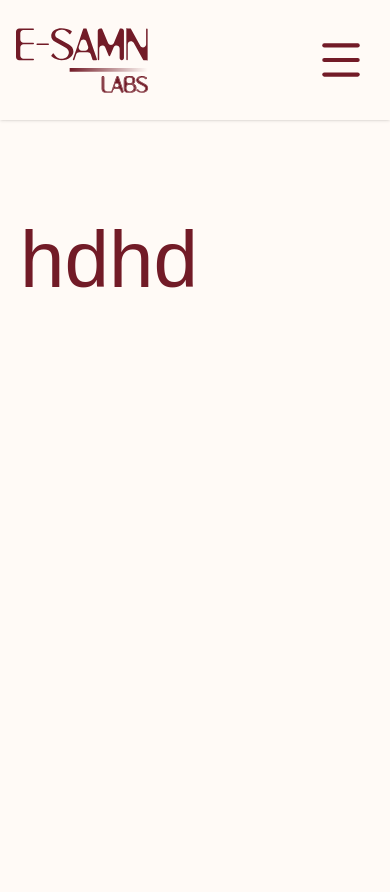
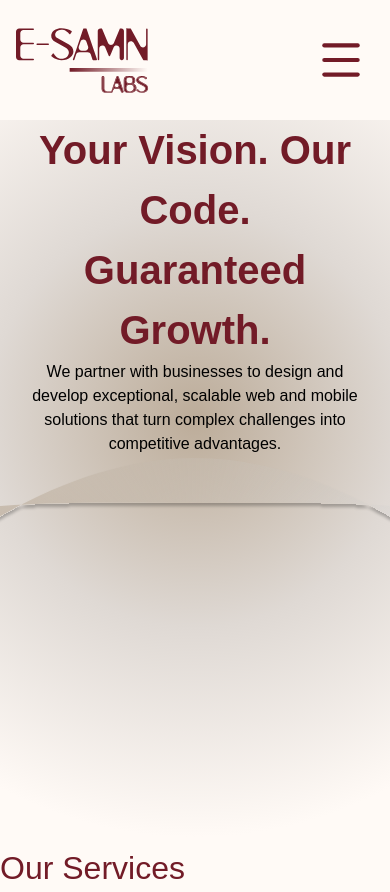
Before and after one commit to SaliMerc/esamntech-website, a React (Vite) app: page / in a window 390 px wide. Before the commit the page ends 844 px from the top, so only its background shows below. Built offline with nearby package versions, Linux system fonts and the light colour scheme.

Commit message:
prelim implementation of hero section

```diff
--- a/src/components/Header.jsx
+++ b/src/components/Header.jsx
@@ -13,7 +13,7 @@ const Header = () => {
   ];
 
   return (
-    <header className="bg-[#FFFAF6] shadow-sm w-full fixed top-0 z-50">
+    <header className="bg-[#FFFAF6] w-full fixed top-0 z-50">
       <nav className="mx-auto px-4 sm:px-6 lg:px-4 max-w-7xl flex items-center justify-between h-30">
 
         {/* Logo */}
--- a/src/index.css
+++ b/src/index.css
@@ -8,7 +8,8 @@
 
 :root h1 {
   color: #721B27;
-  font-size: 5rem;
+  font-size: 4rem;
+  font-weight: 600;
 }
 
 :root h2 {
@@ -20,3 +21,18 @@
   color: #000000;
   font-size: 2rem;
 }
+
+
+@media screen and (max-width: 768px) {
+  :root h1 {
+    font-size: 2.5rem;
+  }
+
+  :root h2 {
+    font-size: 2rem;
+  }
+
+  :root h3 {
+    font-size: 1.5rem;
+  }
+}
--- a/src/pages/LandingPage.jsx
+++ b/src/pages/LandingPage.jsx
@@ -1,14 +1,19 @@
 import Header from "../components/Header";
+import backgroundImage from '../assets/general-images/hero-background.svg';
 
 const Home = () => {
   return (
     <>
-      <section className="pt-50">
+      <section className=" min-h-[100vh] pt-30 bg-cover bg-no-repeat bg-center" style={{ backgroundImage: `url(${backgroundImage})` }}>
          <Header />
-        <div className="px-5">
-          <h1>hdhd</h1>
+        <div className="px-5 text-center">
+          <h1>Your Vision. Our Code. <br />Guaranteed Growth.</h1>
+          <p>We partner with businesses to design and develop exceptional, scalable web and mobile solutions that turn complex challenges into competitive advantages.</p>
         </div>
+      </section>
 
+      <section>
+        <h2>Our Services</h2>
       </section>
     </>
   );
```
Also changed, not shown: src/assets/general-images/hero-background.svg (added).
